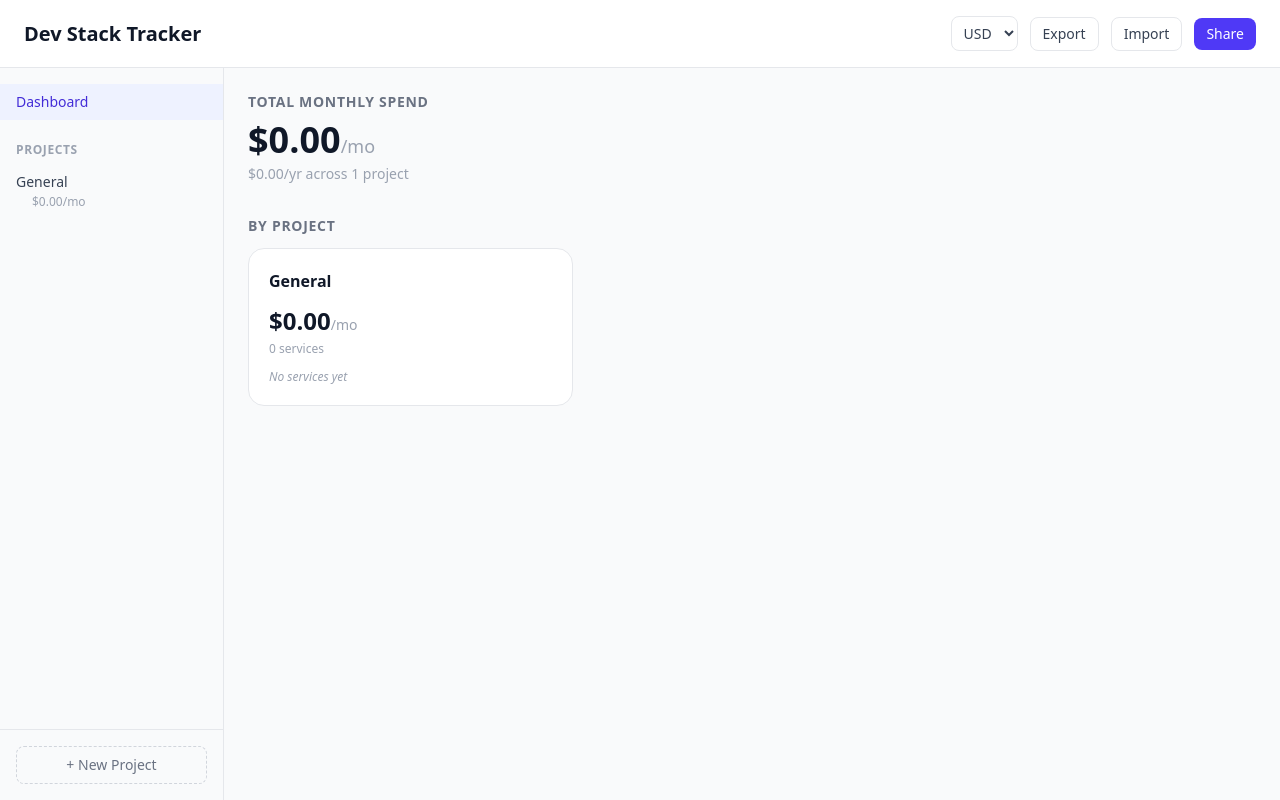
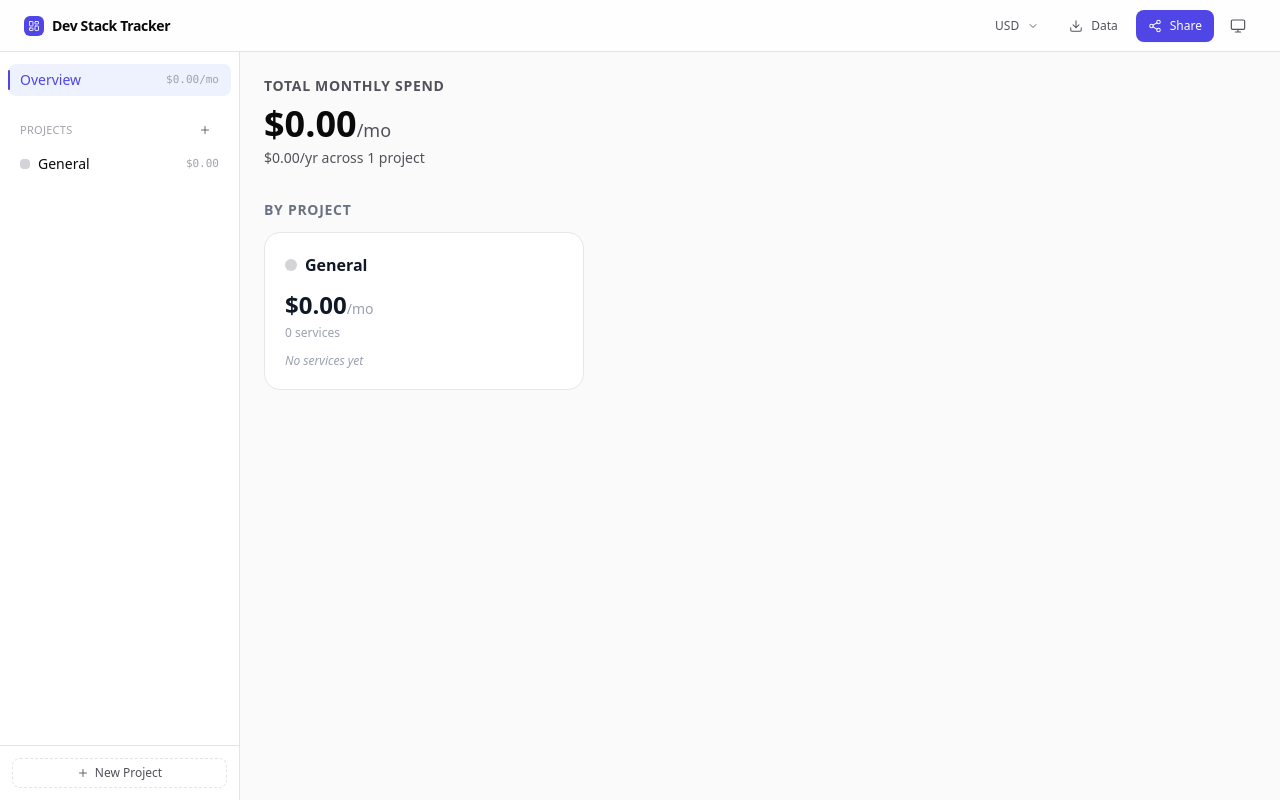
Before and after one commit to Sabdulb/dev-stack-tracker, a React (Vite) app: page / in a window 1280 px wide. Built offline with nearby package versions, Linux system fonts and the light colour scheme.

Commit message:
feat: rebuilt header and sidebar on new primitives and tokens

```diff
--- a/src/App.tsx
+++ b/src/App.tsx
@@ -44,7 +44,7 @@ export default function App() {
   }
 
   return (
-    <div className="min-h-screen flex flex-col bg-gray-50">
+    <div className="min-h-screen flex flex-col bg-canvas text-fg">
       <Header
         activePanel={activePanel}
         activeProject={activeProject}
@@ -52,11 +52,10 @@ export default function App() {
         onShareClick={handleShareClick}
         onMenuClick={() => setSidebarOpen((prev) => !prev)}
       />
-      <div className="flex flex-1 overflow-hidden" style={{ height: 'calc(100vh - 65px)' }}>
-        {/* Mobile backdrop */}
+      <div className="flex flex-1 overflow-hidden" style={{ height: 'calc(100vh - 52px)' }}>
         {sidebarOpen && (
           <div
-            className="fixed inset-0 bg-black/30 z-30 md:hidden"
+            className="fixed inset-0 top-[52px] bg-black/40 z-30 md:hidden"
             onClick={() => setSidebarOpen(false)}
           />
         )}
--- a/src/components/dashboard/Dashboard.tsx
+++ b/src/components/dashboard/Dashboard.tsx
@@ -17,14 +17,14 @@ export function Dashboard({ onSelectProject }: DashboardProps) {
     <div className="flex-1 overflow-y-auto p-6">
       {/* Grand total */}
       <div className="mb-8">
-        <h2 className="text-sm font-semibold text-gray-500 uppercase tracking-wider mb-2">
+        <h2 className="text-sm font-semibold text-fg-muted uppercase tracking-wider mb-2">
           Total Monthly Spend
         </h2>
-        <div className="text-4xl font-bold text-gray-900">
+        <div className="text-4xl font-bold text-fg">
           {formatCurrency(grandTotal, settings.currency)}
-          <span className="text-lg font-normal text-gray-400">/mo</span>
+          <span className="text-lg font-normal text-fg-muted">/mo</span>
         </div>
-        <p className="text-sm text-gray-400 mt-1">
+        <p className="text-sm text-fg-muted mt-1">
           {formatCurrency(grandTotal * 12, settings.currency)}/yr across{' '}
           {projects.length} project{projects.length !== 1 ? 's' : ''}
         </p>
--- a/src/components/dashboard/ProjectSummary.tsx
+++ b/src/components/dashboard/ProjectSummary.tsx
@@ -27,12 +27,10 @@ export function ProjectSummary({ project, currency, onSelect }: ProjectSummaryPr
       className="text-left p-5 rounded-xl border border-gray-200 bg-white hover:border-indigo-300 hover:shadow-sm transition-all"
     >
       <div className="flex items-center gap-2 mb-3">
-        {project.color && (
-          <span
-            className="w-3 h-3 rounded-full shrink-0"
-            style={{ backgroundColor: project.color }}
-          />
-        )}
+        <span
+          className="w-3 h-3 rounded-full shrink-0"
+          style={{ backgroundColor: project.color ?? 'var(--color-border-strong)' }}
+        />
         <span className="font-semibold text-gray-900 truncate">{project.name}</span>
       </div>
 
--- a/src/components/layout/Header.tsx
+++ b/src/components/layout/Header.tsx
@@ -1,6 +1,20 @@
 import type { AppState, Project } from '../../types';
 import { useStore } from '../../store/useStore';
 import { exportProjectToJSON } from '../../utils/importExport';
+import {
+  Button,
+  DropdownMenu,
+  DropdownMenuContent,
+  DropdownMenuItem,
+  DropdownMenuLabel,
+  DropdownMenuSeparator,
+  DropdownMenuTrigger,
+  Icon,
+  IconButton,
+  ThemeToggle,
+} from '../ui';
+
+const CURRENCIES: AppState['settings']['currency'][] = ['USD', 'EUR', 'GBP'];
 
 interface HeaderProps {
   activePanel: 'dashboard' | 'project';
@@ -10,63 +24,99 @@ interface HeaderProps {
   onMenuClick: () => void;
 }
 
-export function Header({ activePanel, activeProject, onImportClick, onShareClick, onMenuClick }: HeaderProps) {
+export function Header({
+  activePanel,
+  activeProject,
+  onImportClick,
+  onShareClick,
+  onMenuClick,
+}: HeaderProps) {
   const { settings, setCurrency, exportState } = useStore();
 
-  function handleExport() {
-    if (activePanel === 'project' && activeProject) {
-      exportProjectToJSON(activeProject);
-    } else {
-      exportState();
-    }
+  function handleExportAll() {
+    exportState();
   }
 
-  const exportLabel = activePanel === 'project' && activeProject
-    ? 'Export Project'
-    : 'Export';
+  function handleExportProject() {
+    if (activeProject) exportProjectToJSON(activeProject);
+  }
+
+  const canExportProject = activePanel === 'project' && activeProject !== null;
 
   return (
-    <header className="flex items-center justify-between px-6 py-4 border-b border-gray-200 bg-white">
+    <header className="sticky top-0 z-30 flex h-[52px] items-center justify-between gap-3 border-b border-border bg-surface/80 px-4 backdrop-blur md:px-6">
       <div className="flex items-center gap-2">
-        <button
+        <IconButton
+          icon="menu"
+          label="Toggle menu"
+          size="sm"
+          className="md:hidden"
           onClick={onMenuClick}
-          className="md:hidden p-1.5 rounded-md text-gray-600 hover:bg-gray-100 transition-colors"
-          aria-label="Toggle menu"
+        />
+        <div
+          aria-hidden="true"
+          className="flex h-5 w-5 items-center justify-center rounded-sm bg-accent text-accent-fg"
         >
-          <svg className="w-5 h-5" fill="none" stroke="currentColor" viewBox="0 0 24 24">
-            <path strokeLinecap="round" strokeLinejoin="round" strokeWidth={2} d="M4 6h16M4 12h16M4 18h16" />
-          </svg>
-        </button>
-        <span className="text-xl font-bold text-gray-900">Dev Stack Tracker</span>
+          <Icon name="layout" size={12} />
+        </div>
+        <span className="text-sm font-semibold tracking-tight text-fg">
+          Dev Stack Tracker
+        </span>
       </div>
-      <div className="flex items-center gap-3">
-        <select
-          value={settings.currency}
-          onChange={(e) => setCurrency(e.target.value as AppState['settings']['currency'])}
-          className="text-sm border border-gray-200 rounded-md px-2 py-1.5 bg-white text-gray-700 cursor-pointer"
-        >
-          <option value="USD">USD</option>
-          <option value="EUR">EUR</option>
-          <option value="GBP">GBP</option>
-        </select>
-        <button
-          onClick={handleExport}
-          className="text-sm px-3 py-1.5 rounded-md border border-gray-200 text-gray-700 hover:bg-gray-50 transition-colors"
-        >
-          {exportLabel}
-        </button>
-        <button
-          onClick={onImportClick}
-          className="text-sm px-3 py-1.5 rounded-md border border-gray-200 text-gray-700 hover:bg-gray-50 transition-colors"
-        >
-          Import
-        </button>
-        <button
-          onClick={onShareClick}
-          className="text-sm px-3 py-1.5 rounded-md bg-indigo-600 text-white hover:bg-indigo-700 transition-colors"
-        >
-          Share
-        </button>
+
+      <div className="flex items-center gap-1.5">
+        <DropdownMenu>
+          <DropdownMenuTrigger asChild>
+            <Button variant="ghost" size="sm">
+              {settings.currency}
+              <Icon name="chevron-down" size={12} />
+            </Button>
+          </DropdownMenuTrigger>
+          <DropdownMenuContent>
+            <DropdownMenuLabel>Currency</DropdownMenuLabel>
+            {CURRENCIES.map((c) => (
+              <DropdownMenuItem key={c} onSelect={() => setCurrency(c)}>
+                <span className="flex-1">{c}</span>
+                {settings.currency === c && (
+                  <Icon name="check" size={14} className="text-accent" />
+                )}
+              </DropdownMenuItem>
+            ))}
+          </DropdownMenuContent>
+        </DropdownMenu>
+
+        <DropdownMenu>
+          <DropdownMenuTrigger asChild>
+            <Button variant="ghost" size="sm" aria-label="Import and export">
+              <Icon name="download" size={14} />
+              <span className="hidden sm:inline">Data</span>
+            </Button>
+          </DropdownMenuTrigger>
+          <DropdownMenuContent>
+            <DropdownMenuItem onSelect={onImportClick}>
+              <Icon name="upload" size={14} />
+              Import JSON
+            </DropdownMenuItem>
+            <DropdownMenuSeparator />
+            <DropdownMenuItem onSelect={handleExportAll}>
+              <Icon name="download" size={14} />
+              Export all
+            </DropdownMenuItem>
+            {canExportProject && (
+              <DropdownMenuItem onSelect={handleExportProject}>
+                <Icon name="download" size={14} />
+                Export this project
+              </DropdownMenuItem>
+            )}
+          </DropdownMenuContent>
+        </DropdownMenu>
+
+        <Button size="sm" onClick={onShareClick}>
+          <Icon name="share" size={14} />
+          <span className="hidden sm:inline">Share</span>
+        </Button>
+
+        <ThemeToggle />
       </div>
     </header>
   );
--- a/src/components/layout/Sidebar.tsx
+++ b/src/components/layout/Sidebar.tsx
@@ -1,7 +1,12 @@
 import { useState } from 'react';
 import { useStore } from '../../store/useStore';
-import { projectMonthlyTotal, formatCurrency } from '../../utils/calculations';
+import {
+  formatCurrency,
+  grandMonthlyTotal,
+  projectMonthlyTotal,
+} from '../../utils/calculations';
 import { NewProjectModal } from '../modals/NewProjectModal';
+import { cn, Icon, IconButton } from '../ui';
 
 interface SidebarProps {
   activeProjectId: string | null;
@@ -21,63 +26,142 @@ export function Sidebar({
   const { projects, settings } = useStore();
   const [showNewProject, setShowNewProject] = useState(false);
 
+  const totalLabel = `${formatCurrency(
+    grandMonthlyTotal(projects),
+    settings.currency
+  )}/mo`;
+
+  const isDashboardActive = activePanel === 'dashboard';
+
   return (
-    <aside className={`w-56 shrink-0 border-r border-gray-200 bg-gray-50 flex flex-col fixed inset-y-0 top-[65px] z-40 transition-transform duration-200 md:static md:translate-x-0 ${mobileOpen ? 'translate-x-0' : '-translate-x-full'}`}>
-      <nav className="flex-1 overflow-y-auto py-4">
-        {/* Dashboard link */}
-        <button
+    <>
+      <aside
+        className={cn(
+          'fixed inset-y-0 top-[52px] z-40 flex w-60 shrink-0 flex-col',
+          'border-r border-border bg-surface',
+          'transition-transform duration-200 md:static md:translate-x-0',
+          mobileOpen ? 'translate-x-0' : '-translate-x-full'
+        )}
+      >
+        <nav className="flex-1 overflow-y-auto px-2 py-3">
+          <SidebarRow
+            active={isDashboardActive}
             onClick={onSelectDashboard}
-          className={`w-full text-left px-4 py-2 text-sm font-medium transition-colors ${
-            activePanel === 'dashboard'
-              ? 'bg-indigo-50 text-indigo-700'
-              : 'text-gray-700 hover:bg-gray-100'
-          }`}
-        >
-          Dashboard
-        </button>
+            label="Overview"
+            trailing={
+              <span className="font-mono text-[11px] text-fg-subtle">
+                {totalLabel}
+              </span>
+            }
+          />
 
-        <div className="mt-4 px-4 pb-1">
-          <span className="text-xs font-semibold text-gray-400 uppercase tracking-wider">
+          <div className="mt-5 flex items-center justify-between px-3 pb-1">
+            <span className="text-[11px] font-medium uppercase tracking-wide text-fg-subtle">
               Projects
             </span>
+            <IconButton
+              icon="plus"
+              label="New project"
+              size="sm"
+              iconSize={12}
+              className="h-6 w-6"
+              onClick={() => setShowNewProject(true)}
+            />
           </div>
 
-        {projects.map((project) => (
+          {projects.length === 0 ? (
+            <div className="px-3 py-4 text-xs text-fg-subtle">
+              No projects yet.
+            </div>
+          ) : (
+            projects.map((project) => {
+              const isActive =
+                activePanel === 'project' && activeProjectId === project.id;
+              return (
+                <SidebarRow
+                  key={project.id}
+                  active={isActive}
+                  onClick={() => onSelectProject(project.id)}
+                  leading={
+                    <span
+                      className="h-2.5 w-2.5 shrink-0 rounded-xs"
+                      style={{
+                        backgroundColor: project.color ?? 'var(--color-border-strong)',
+                      }}
+                    />
+                  }
+                  label={project.name}
+                  trailing={
+                    <span className="font-mono text-[11px] text-fg-subtle">
+                      {formatCurrency(
+                        projectMonthlyTotal(project),
+                        settings.currency
+                      )}
+                    </span>
+                  }
+                />
+              );
+            })
+          )}
+        </nav>
+
+        <div className="border-t border-border p-3">
           <button
-            key={project.id}
-            onClick={() => onSelectProject(project.id)}
-            className={`w-full text-left px-4 py-2 transition-colors ${
-              activePanel === 'project' && activeProjectId === project.id
-                ? 'bg-indigo-50 text-indigo-700'
-                : 'text-gray-700 hover:bg-gray-100'
-            }`}
+            onClick={() => setShowNewProject(true)}
+            className={cn(
+              'flex w-full items-center justify-center gap-1.5 rounded-md border border-dashed border-border px-3 py-1.5',
+              'text-xs font-medium text-fg-muted',
+              'transition-colors duration-150',
+              'hover:border-accent hover:text-accent'
+            )}
           >
-            <div className="flex items-center gap-2">
-              {project.color && (
+            <Icon name="plus" size={12} />
+            New Project
+          </button>
+        </div>
+      </aside>
+
+      <NewProjectModal open={showNewProject} onOpenChange={setShowNewProject} />
+    </>
+  );
+}
+
+interface SidebarRowProps {
+  active: boolean;
+  onClick: () => void;
+  label: string;
+  leading?: React.ReactNode;
+  trailing?: React.ReactNode;
+}
+
+function SidebarRow({
+  active,
+  onClick,
+  label,
+  leading,
+  trailing,
+}: SidebarRowProps) {
+  return (
+    <button
+      onClick={onClick}
+      className={cn(
+        'group relative flex w-full items-center gap-2 rounded-md px-3 py-1.5 text-left',
+        'transition-colors duration-150',
+        'focus-visible:outline-none focus-visible:ring-2 focus-visible:ring-accent',
+        active
+          ? 'bg-accent-subtle text-accent'
+          : 'text-fg hover:bg-surface-muted'
+      )}
+    >
+      {active && (
         <span
-                  className="w-2 h-2 rounded-full shrink-0"
-                  style={{ backgroundColor: project.color }}
+          aria-hidden="true"
+          className="absolute left-0 top-1/2 h-5 w-0.5 -translate-y-1/2 rounded-full bg-accent"
         />
       )}
-              <span className="text-sm truncate">{project.name}</span>
-            </div>
-            <div className="text-xs text-gray-400 mt-0.5 pl-4">
-              {formatCurrency(projectMonthlyTotal(project), settings.currency)}/mo
-            </div>
+      {leading}
+      <span className="flex-1 truncate text-sm font-medium">{label}</span>
+      {trailing}
     </button>
-        ))}
-      </nav>
-
-      <div className="p-4 border-t border-gray-200">
-        <button
-          onClick={() => setShowNewProject(true)}
-          className="w-full text-sm py-2 rounded-md border border-dashed border-gray-300 text-gray-500 hover:border-indigo-400 hover:text-indigo-600 transition-colors"
-        >
-          + New Project
-        </button>
-      </div>
-
-      <NewProjectModal open={showNewProject} onOpenChange={setShowNewProject} />
-    </aside>
   );
 }
```
Also changed, not shown: src/components/project/ProjectView.tsx (+6 -8 lines), src/index.css (+4 -4 lines). Lines whose indentation alone changed are shown as unchanged.
